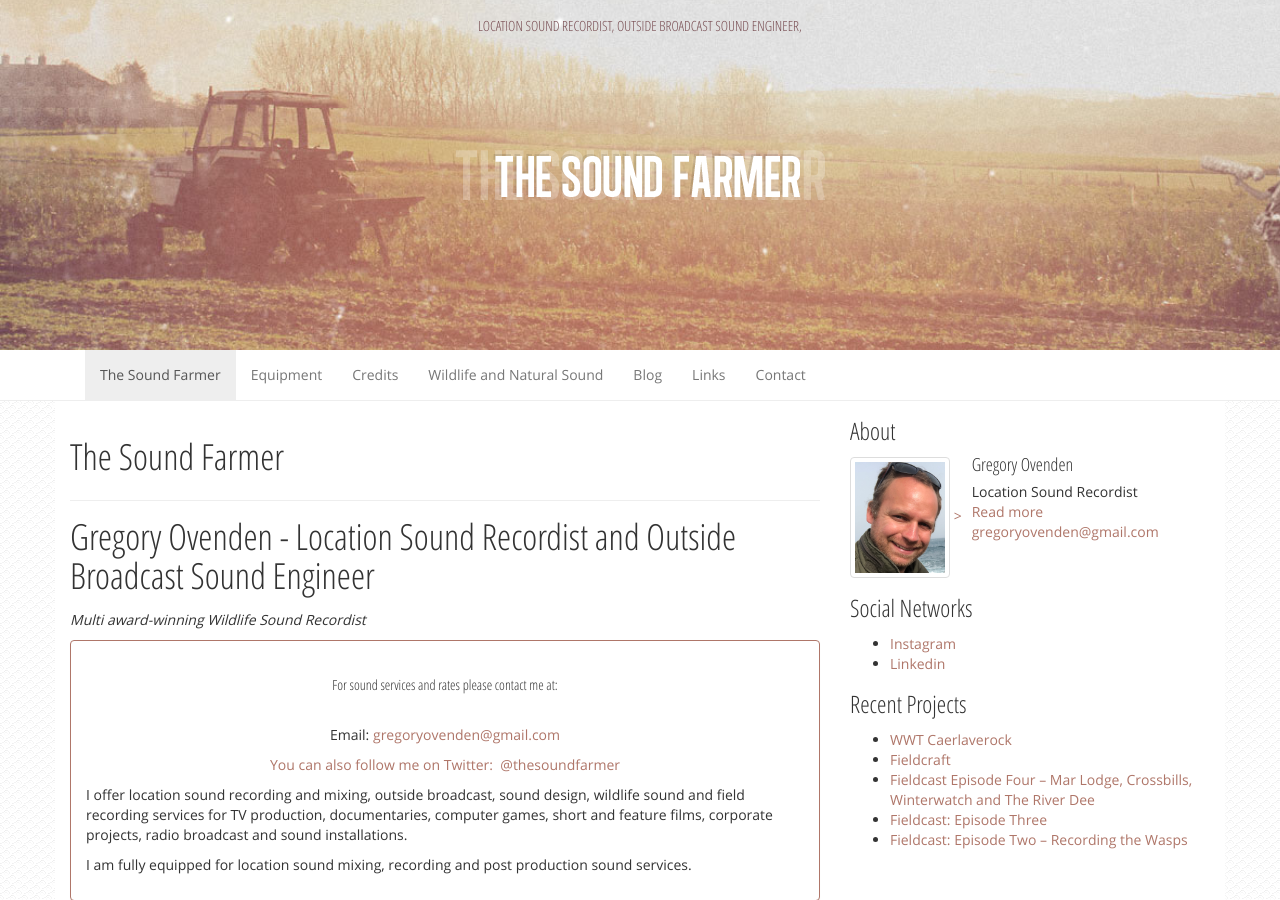
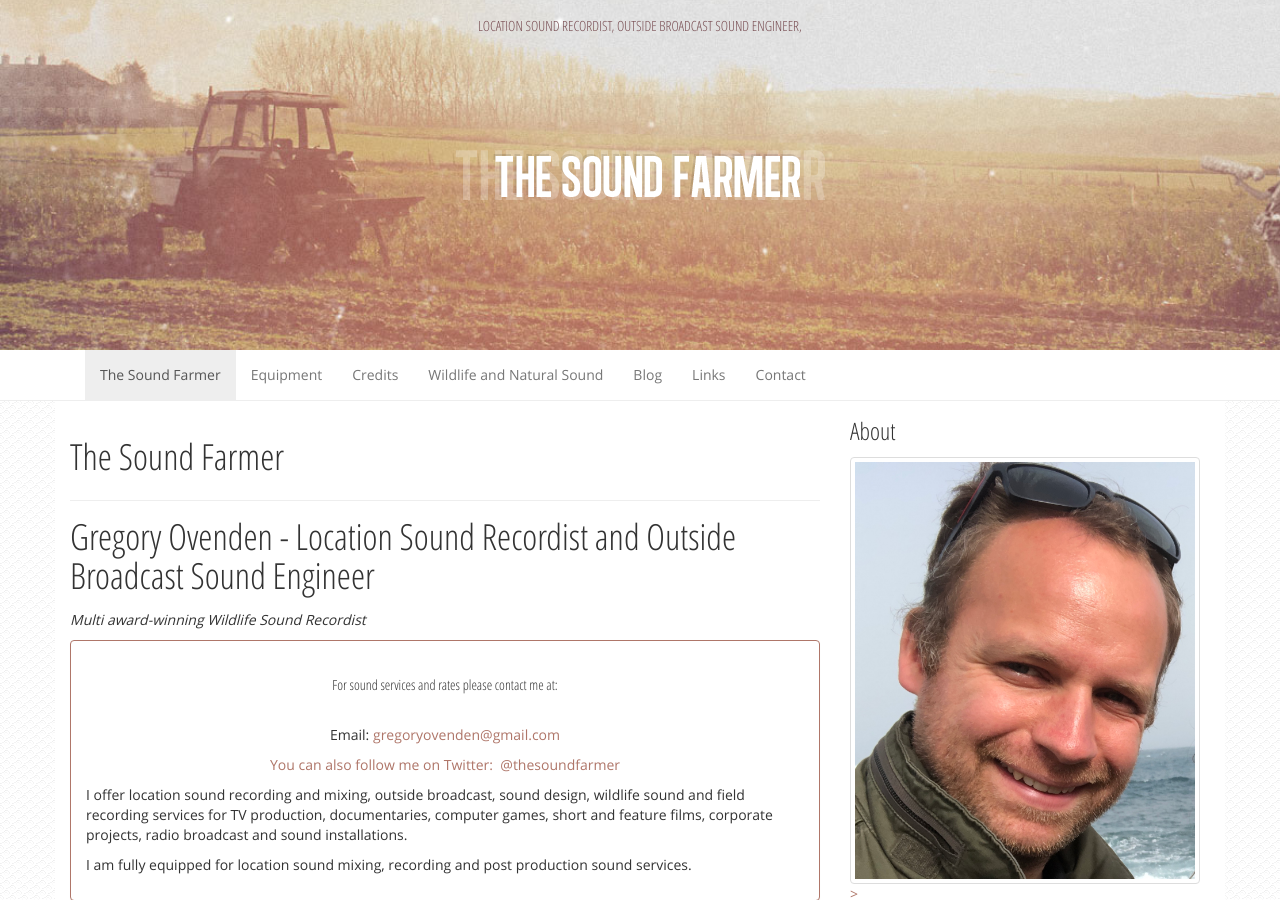
Before and after one commit to thesoundfarmer/thesoundfarmer.github.io, a Jekyll site: the page built from index.html, in a window 1280 px wide and 900 px high. Built offline with Jekyll 4.4.1, drawn with Linux system fonts in a browser that asks for light colours; nearby versions of some CDN libraries.

Commit message:
Trying to resize side photo

```diff
--- a/_includes/sidebar.html
+++ b/_includes/sidebar.html
@@ -1,7 +1,7 @@
 <aside class="sidebar col-sm-4" role="complementary">
         <section class="widget text-3 widget_text"><div class="widget-inner"><h3>About</h3>			<div class="textwidget"><div class="media">
   <a class="pull-left" href="#">
-	<img src="assets/legacy/uploads/2011/01/Headshot 1.JPG" alt="gregory ovenden" width= 100 height= 120/ class="img-responsive img-thumbnail" />
+	<img src="assets/legacy/uploads/2011/01/Headshot 1.JPG" alt="gregory ovenden" class="img-responsive img-thumbnail" />
 	>
   </a>
   <div class="media-body">
```
